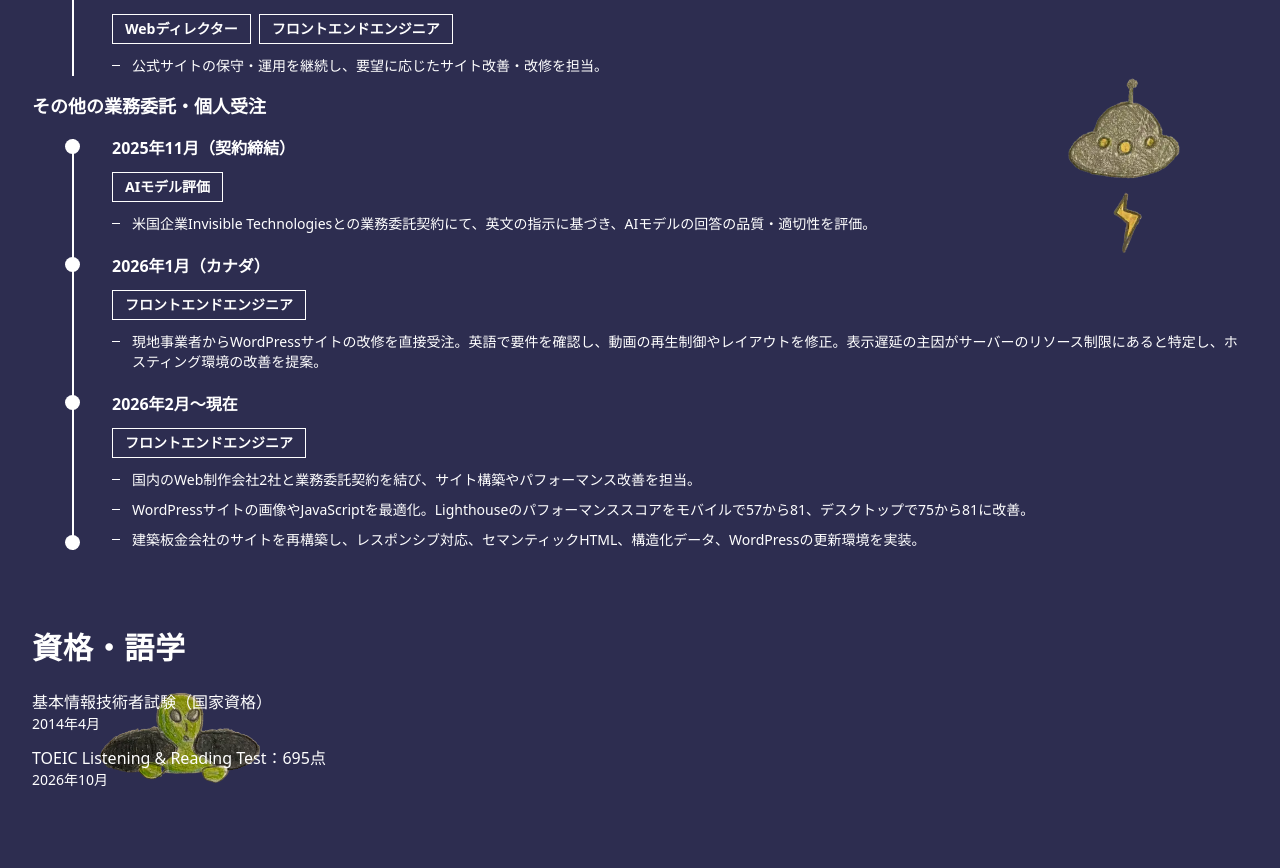
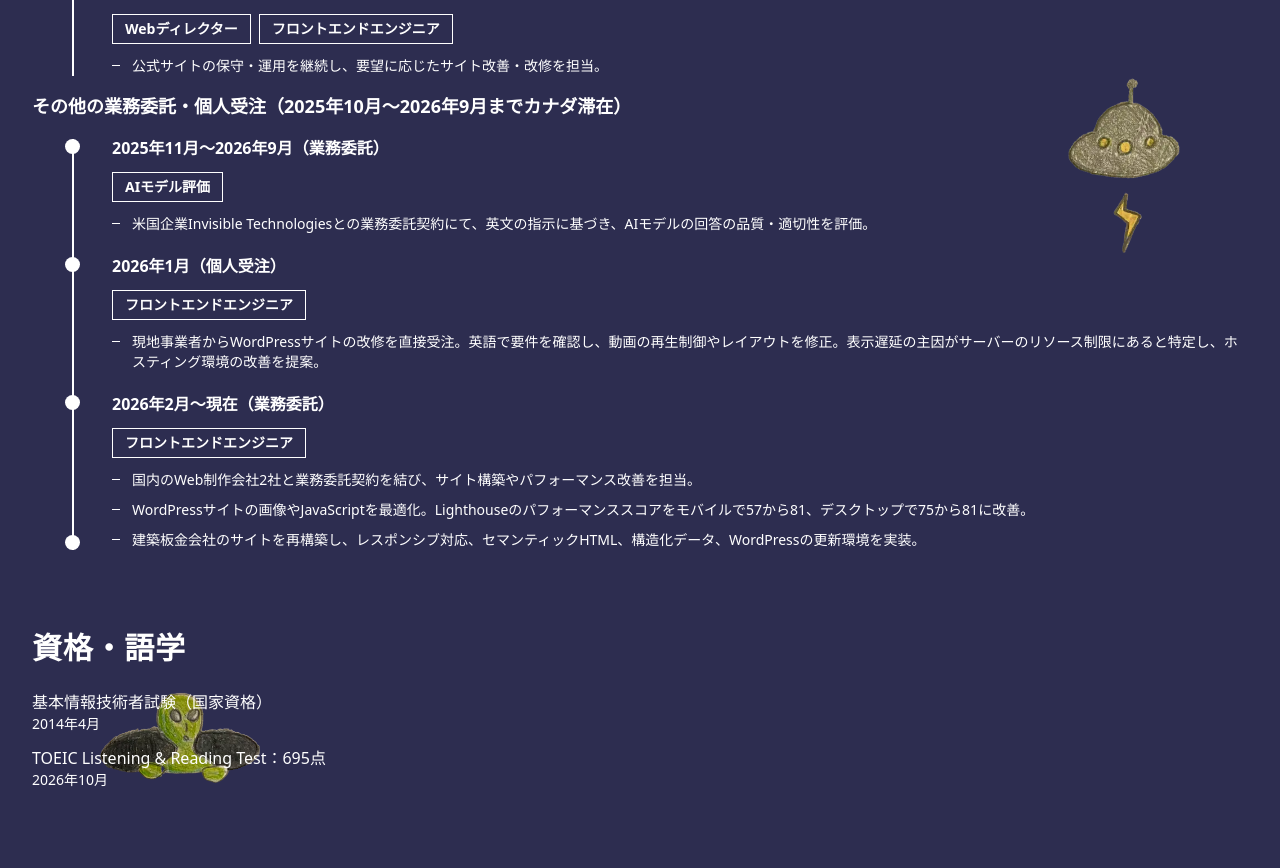
Before and after one commit to jojo-rlungrta/my-portfolio, a React (Vite) app: page / in a window 1280 px wide. Shown: the part 4034-4902 px from the top of the page. Built offline with nearby package versions, Linux system fonts and the light colour scheme.

Commit message:
20261116

```diff
--- a/src/components/WorkExperience.tsx
+++ b/src/components/WorkExperience.tsx
@@ -59,11 +59,11 @@ const items = [
   },
   {
     id: 'freelance',
-    company: { en: 'Other Freelance Work', ja: 'その他の業務委託・個人受注' },
+    company: { en: 'Other Freelance Work(Based in Canada from October 2025 to September 2026)', ja: 'その他の業務委託・個人受注（2025年10月～2026年9月までカナダ滞在）' },
     segments: [
       {
         id: 'ai-evaluation',
-        period: { en: 'Nov 2025 (Contract signed)', ja: '2025年11月（契約締結）' },
+        period: { en: 'Nov 2025 – Sep 2026 (Contract)', ja: '2025年11月～2026年9月（業務委託）' },
         roles: [{ en: 'AI Model Evaluation', ja: 'AIモデル評価' }],
         detail: {
           en: ['Evaluated the quality and suitability of AI model responses for Invisible Technologies, following written instructions in English.'],
@@ -72,7 +72,7 @@ const items = [
       },
       {
         id: 'canada',
-        period: { en: 'Jan 2026 (Canada)', ja: '2026年1月（カナダ）' },
+        period: { en: 'Jan 2026 (Direct Client Project)', ja: '2026年1月（個人受注）' },
         roles: [frontendDeveloper],
         detail: {
           en: ['Took on a WordPress project directly from a local business. Clarified requirements in English, fixed video controls and layout issues, and recommended hosting improvements after tracing slow response times to server resource limits.'],
@@ -81,7 +81,7 @@ const items = [
       },
       {
         id: 'japan',
-        period: { en: 'Feb 2026 – Present', ja: '2026年2月〜現在' },
+        period: { en: 'Feb 2026 – Present（Contract）', ja: '2026年2月〜現在（業務委託）' },
         roles: [frontendDeveloper],
         detail: {
           en: [
```
